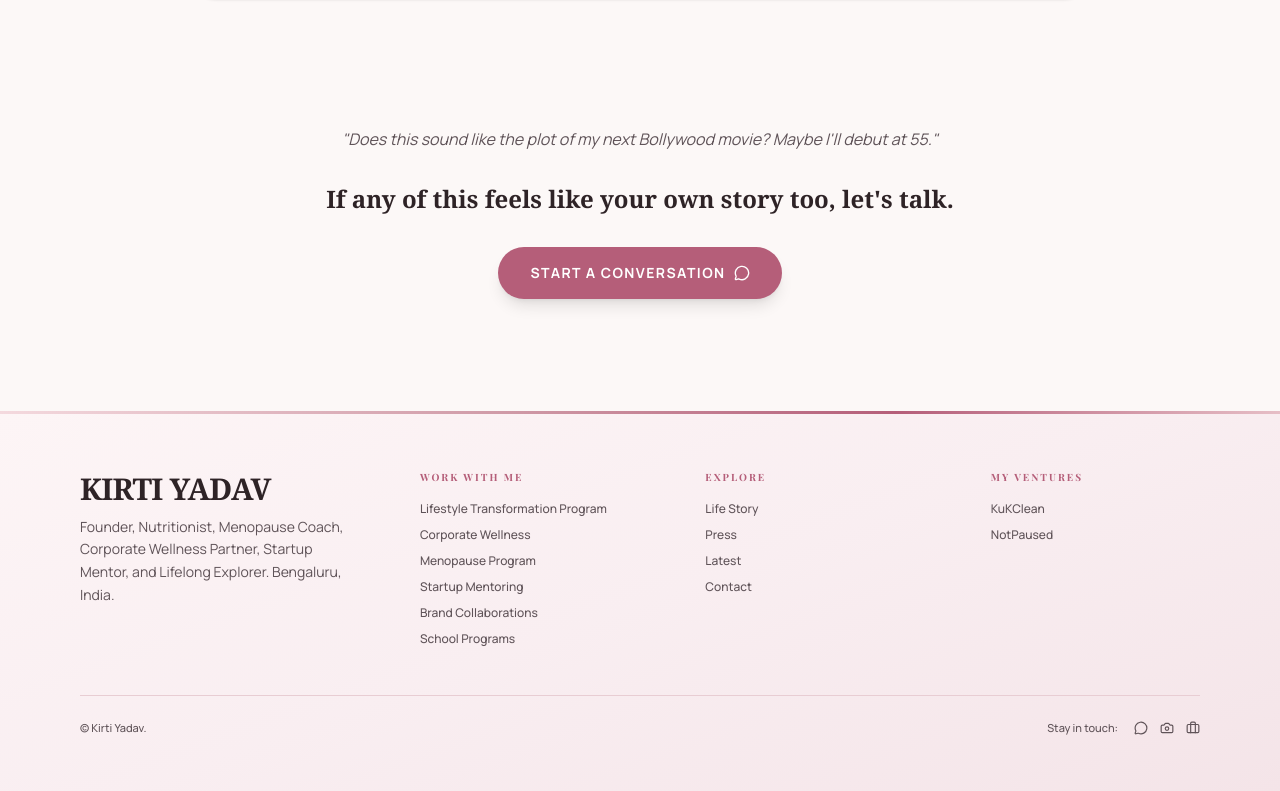
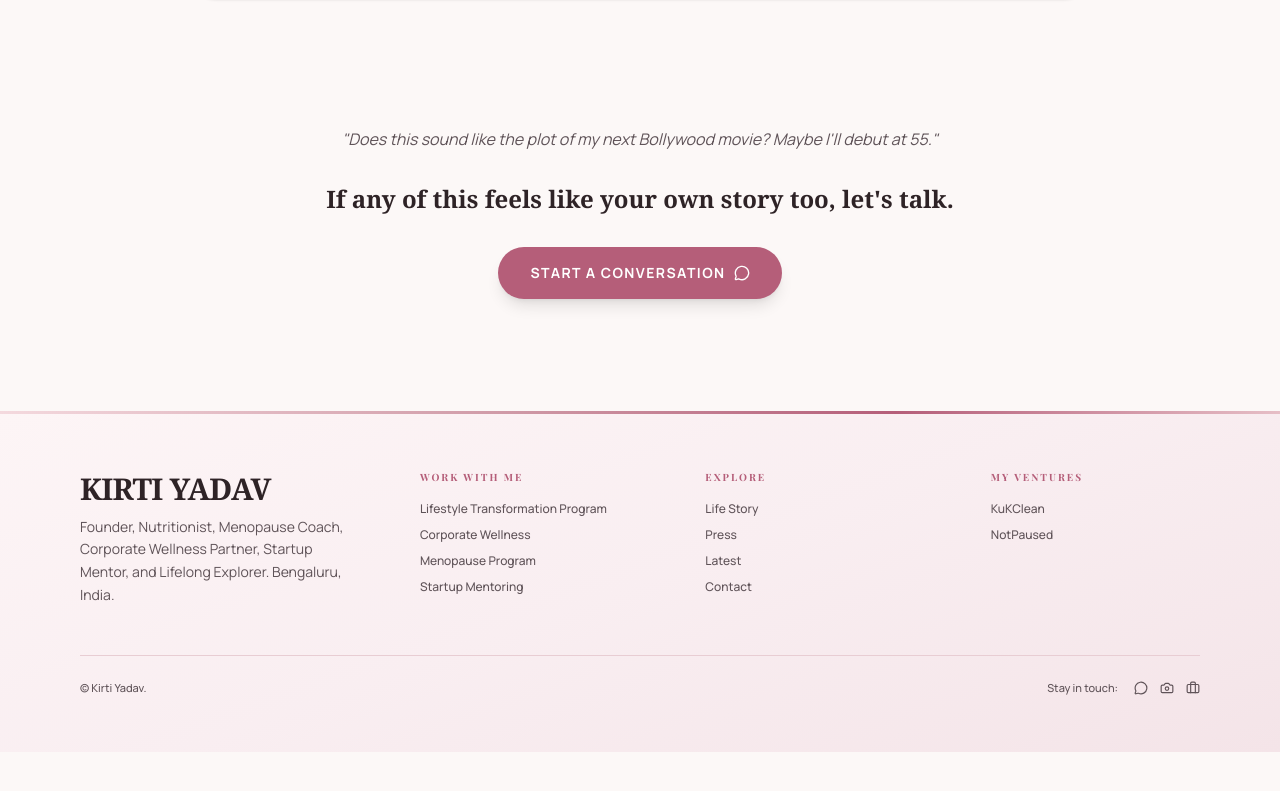
Before and after one commit to Abhilash-Jaiswal/portfolio, a React (Vite) app in the folder client/: page /portfolio/life-story in a window 1280 px wide. Shown: the part 5245-6036 px from the top of the page. After the commit the page ends 5997 px from the top, so only its background shows below. Built offline with nearby package versions, Linux system fonts and the light colour scheme; a web font is replaced by a local one.

Commit message:
footer change

```diff
--- a/client/src/components/layout/Footer.jsx
+++ b/client/src/components/layout/Footer.jsx
@@ -51,8 +51,7 @@ export function Footer() {
               <Link to="/work-with-me" className="hover:text-[#B55E79] transition-colors">Corporate Wellness</Link>
               <Link to="/work-with-me" className="hover:text-[#B55E79] transition-colors">Menopause Program</Link>
               <Link to="/work-with-me" className="hover:text-[#B55E79] transition-colors">Startup Mentoring</Link>
-              <Link to="/work-with-me" className="hover:text-[#B55E79] transition-colors">Brand Collaborations</Link>
-              <Link to="/work-with-me" className="hover:text-[#B55E79] transition-colors">School Programs</Link>
+
             </div>
           </div>
 
--- a/client/src/pages/HomePage.jsx
+++ b/client/src/pages/HomePage.jsx
@@ -193,11 +193,9 @@ export function HomePage() {
               { num: "01", title: "Menopause Program", desc: "Real support through menopause, without having to figure it out alone." },
               { num: "02", title: "Corporate Wellness", desc: "Bringing real wellness, not just perks, into how a team works." },
               { num: "03", title: "Startup Mentoring", desc: "Empathy first, then the business side, for women building something of their own." },
-              { num: "04", title: "Lifestyle Transformation", desc: "A real, guided reset for your plate, at your pace, one on one." },
-              { num: "05", title: "Brand Collaborations", desc: "Partnering with brands built on real values, not hype." },
-              { num: "06", title: "School Programs", desc: "Teaching kids that healthy habits start early." }
+              { num: "04", title: "Lifestyle Transformation", desc: "A real, guided reset for your plate, at your pace, one on one." }
             ].map((item, idx) => (
-              <div key={idx} className="p-8 bg-white rounded-2xl border border-[#E8CDD3] shadow-sm hover:shadow-md transition-shadow">
+              <div key={`${item.num}-${idx}`} className="p-8 bg-white rounded-2xl border border-[#E8CDD3] shadow-sm hover:shadow-md transition-shadow">
                 <span className="text-[#B55E79] font-bold text-sm mb-4 block">{item.num}</span>
                 <h4 className="text-xl font-bold text-[#2E2326] mb-2">{item.title}</h4>
                 <p className="text-[#5F5358] mb-6">{item.desc}</p>
```
Also changed, not shown: 1 other file (tests, documents, lock files or other folders).
